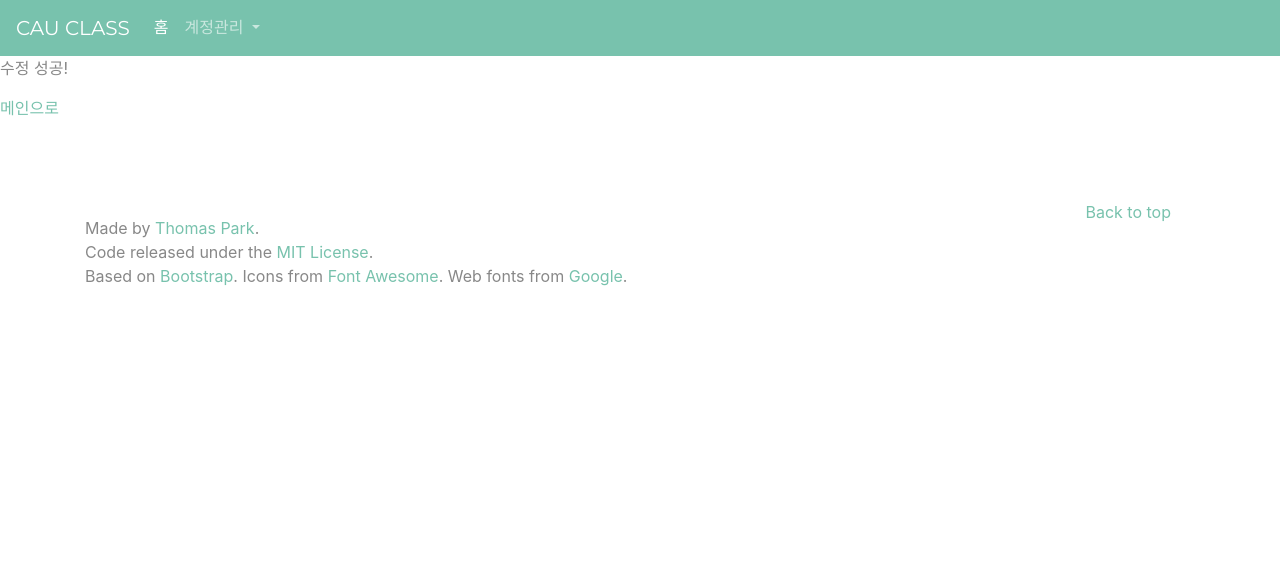
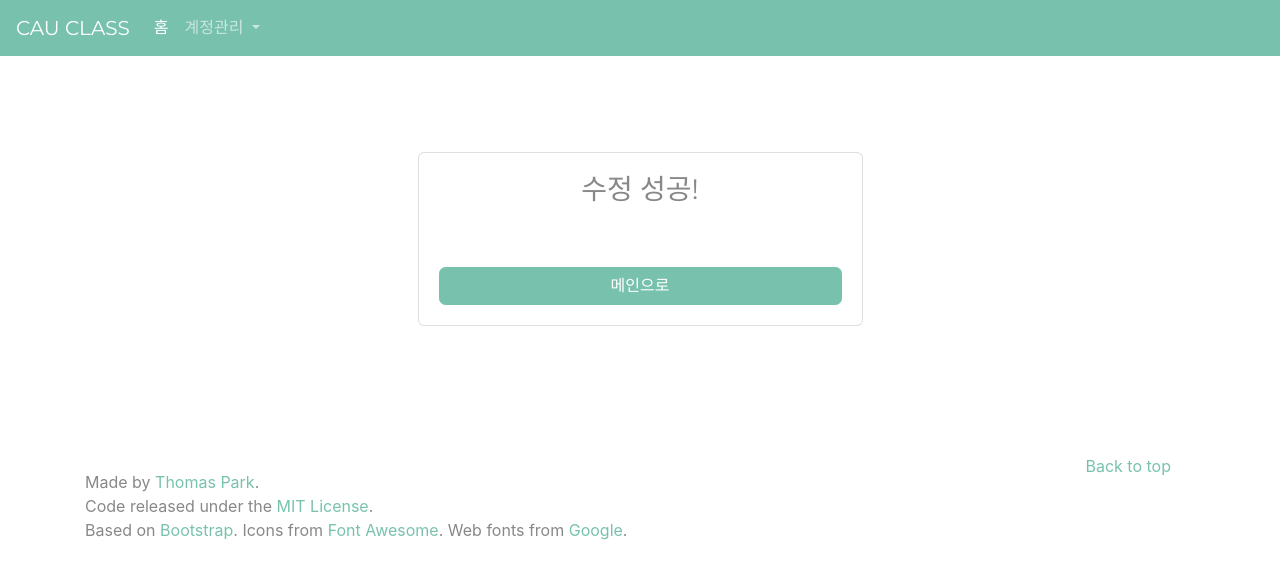
Before and after one commit to 97e57e/CAULendClassRoom, a Django app: page /edit_done in a window 1280 px wide. Shown: the top 579 px of the page. Run offline with Django 3.2, Linux system fonts and the light colour scheme; some libraries are stand-ins or nearby versions.

Commit message:
[Edit Done] edit_done.html 수정

```diff
--- a/accounts/templates/edit_done.html
+++ b/accounts/templates/edit_done.html
@@ -1,8 +1,29 @@
 {% extends 'base.html' %}
 {% block title %}수정 완료 | {% endblock %}
 {% block content %}
-<div class="common-pg-contents"></div>
-    <p>수정 성공!</p>
-    <a href="{% url 'index'%}">메인으로</a>
-</div>
+<div class = "container-fluid">
+    <br>
+    <br>
+    <div class="container">
+      <div class="row">
+        <div class="col-sm-9 col-md-7 col-lg-5 mx-auto">
+
+
+          <div class="card card-signin my-5">
+            <div class="card-body">
+              <h3 class="card-title text-center">수정 성공!</h3>
+              <br>
+
+                <br>
+
+                <a class="btn btn-primary btn-block" href="{% url 'index'%}">메인으로</a>
+
+            </div>
+          </div>
+
+
+        </div>
+      </div>
+    </div>
+  </div>
 {% endblock %}
--- a/accounts/templates/signup_done.html
+++ b/accounts/templates/signup_done.html
@@ -25,5 +25,5 @@
         </div>
       </div>
     </div>
-</div
+  </div>
 {% endblock %}
```
